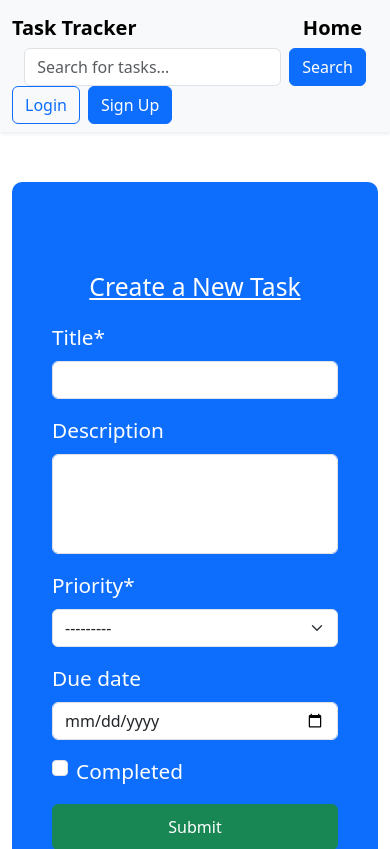
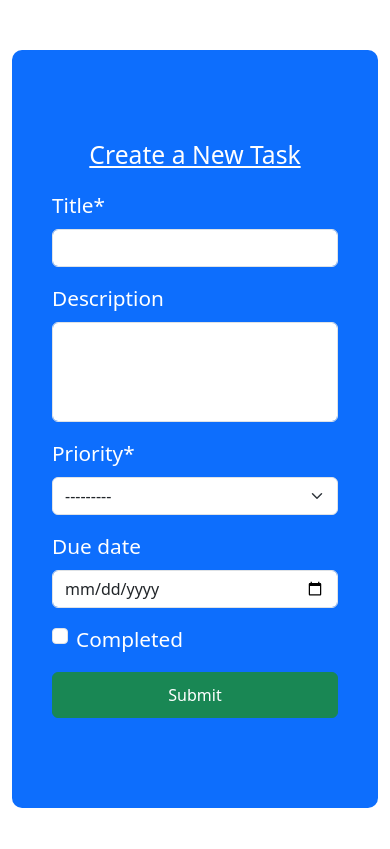
Before and after one commit to Nyanja23/R.E-Project, a Django app: page /add-task/ in a window 390 px wide. Shown: the top 849 px of the page. Run offline with Django 5.2, Linux system fonts and the light colour scheme; some libraries are stand-ins or nearby versions.

Commit message:
Improved on Mobile View and Hidden the Nav bar for looged Out User

```diff
--- a/templates/main.html
+++ b/templates/main.html
@@ -8,8 +8,18 @@
     <link href="https://cdn.jsdelivr.net/npm/bootstrap@5.3.3/dist/css/bootstrap.min.css" rel="stylesheet" integrity="sha384-QWTKZyjpPEjISv5WaRU9OFeRpok6YctnYmDr5pNlyT2bRjXh0JMhjY6hW+ALEwIH" crossorigin="anonymous">
     <link rel="stylesheet" href="{% static 'css/style.css' %}">
     <script src="https://kit.fontawesome.com/ccdd679bcf.js" crossorigin="anonymous"></script>
+    <style>
+    @media (max-width: 576px) {
+        .container-fluid >* {
+            margin-top: 20px;
+        }
+
+    }
+    </style>
 </head>
-<body><nav class="navbar navbar-expand-lg navbar-light bg-light shadow-sm">
+<body>
+{% if request.user.is_authenticated %}
+<nav class="navbar navbar-expand-lg navbar-light bg-light shadow-sm">
     <div class="container-fluid">
         <!-- Profile Section -->
         <div class="d-flex align-items-center me-3">
@@ -44,6 +54,7 @@
         </div>
     </div>
 </nav>
+{% endif %}
 
     <!-- Messages Section -->
     {% if messages %}
```
Also changed, not shown: db.sqlite3, 1 other file. Lines whose indentation alone changed are shown as unchanged.
